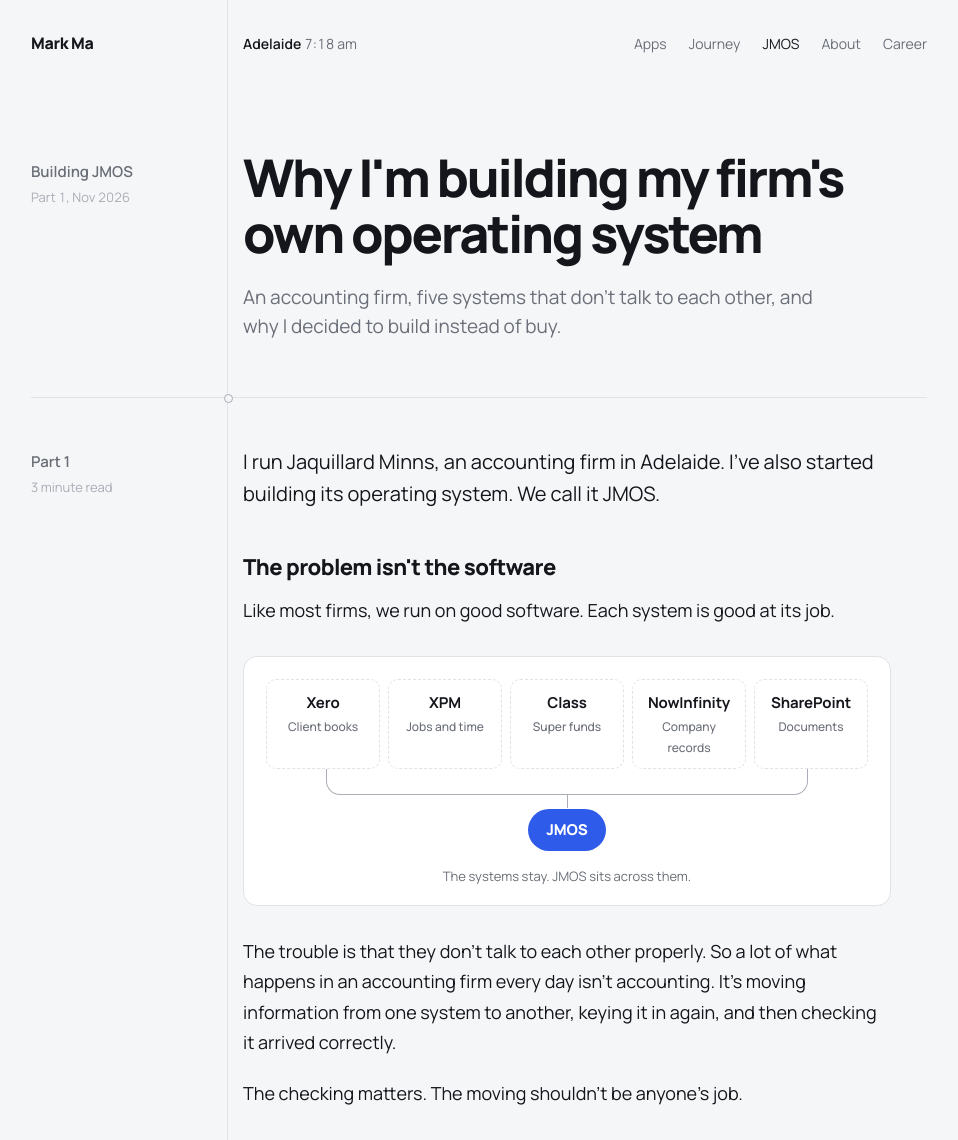
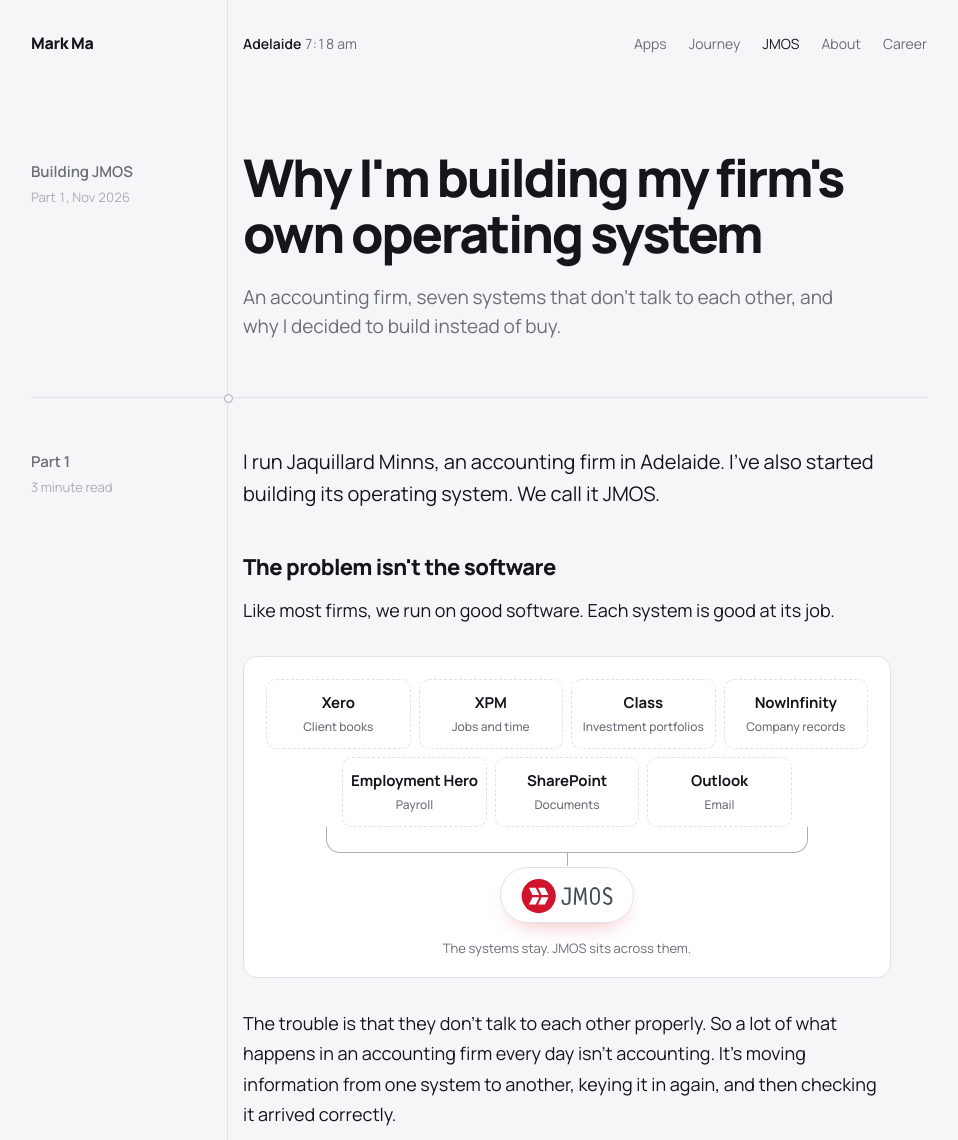
Before and after one commit to markma27/markma27.github.io, a plain HTML site: page jmos/why-build/index.html in a window 1280 px wide. Shown: the top 1140 px of the page, without its empty margins (161-1119 px from the left). Drawn offline with Linux system fonts and the light colour scheme.

Commit message:
JMOS: update systems chart, add JMOS logo
Co-Authored-By: Claude Opus 5.5 <noreply@anthropic.com>
Claude-Session: https://claude.ai/code/session_01Qd1jR6xC39VzvBbwMAvBTb

```diff
--- a/assets/writing.css
+++ b/assets/writing.css
@@ -120,3 +120,18 @@ footer.dark { margin: 72px calc(50% - 50vw) 0; padding: 0 calc(50vw - 50%); colo
   .parts li { grid-template-columns: 40px 1fr; }
   .parts .d { grid-column: 2; }
 }
+
+/* JMOS logo */
+.on-dark { display: none; }
+@media (prefers-color-scheme: dark) { .on-light { display: none; } .on-dark { display: inline-block; } }
+.series-logo { margin-bottom: 22px; }
+.series-logo img { height: 54px; width: auto; }
+.stack ul { display: flex; flex-wrap: wrap; justify-content: center; }
+.stack li { flex: 0 1 calc(25% - 6px); }
+.stack .hub { background: var(--paper); border: 1px solid var(--line); padding: 8px 18px 6px; box-shadow: 0 10px 24px -14px rgba(208,20,45,.45); }
+.stack .hub img { height: 40px; width: auto; display: block; }
+@media (max-width: 620px) { .stack li, .stack li:last-child { flex-basis: calc(50% - 4px); grid-column: auto; } }
+.stack .hub img.on-dark { display: none; }
+@media (prefers-color-scheme: dark) { .stack .hub img.on-light { display: none; } .stack .hub img.on-dark { display: block; } }
+.stack li { padding: 10px 4px; white-space: nowrap; }
+.stack li small { white-space: normal; }
--- a/jmos/why-build/index.html
+++ b/jmos/why-build/index.html
@@ -7,11 +7,11 @@
 <link rel="icon" href="/favicon.ico" sizes="any">
 <link rel="icon" type="image/png" sizes="32x32" href="/favicon-32.png">
 <link rel="apple-touch-icon" href="/apple-touch-icon.png">
-<meta name="description" content="Part 1 of Building JMOS. An accounting firm, five systems that don't talk to each other, and why I decided to build instead of buy.">
+<meta name="description" content="Part 1 of Building JMOS. An accounting firm, seven systems that don't talk to each other, and why I decided to build instead of buy.">
 <meta property="og:type" content="article">
 <meta property="og:url" content="https://markma.au/jmos/why-build/">
 <meta property="og:title" content="Why I'm building my firm's own operating system">
-<meta property="og:description" content="Part 1 of Building JMOS. Five systems that don't talk to each other, and why I decided to build instead of buy.">
+<meta property="og:description" content="Part 1 of Building JMOS. Seven systems that don't talk to each other, and why I decided to build instead of buy.">
 <meta property="og:image" content="https://markma.au/og.jpg">
 <meta property="og:image:width" content="1200">
 <meta property="og:image:height" content="630">
@@ -43,7 +43,7 @@
         <p class="lbl"><a href="/jmos/" style="text-decoration:none;color:inherit">Building JMOS</a><small>Part 1, Nov 2026</small></p>
         <div>
           <h1>Why I'm building my firm's own operating system</h1>
-          <p class="stand">An accounting firm, five systems that don't talk to each other, and why I decided to build instead of buy.</p>
+          <p class="stand">An accounting firm, seven systems that don't talk to each other, and why I decided to build instead of buy.</p>
         </div>
       </div>
 
@@ -59,12 +59,14 @@
             <ul>
               <li>Xero<small>Client books</small></li>
               <li>XPM<small>Jobs and time</small></li>
-              <li>Class<small>Super funds</small></li>
+              <li>Class<small>Investment portfolios</small></li>
               <li>NowInfinity<small>Company records</small></li>
+              <li>Employment Hero<small>Payroll</small></li>
               <li>SharePoint<small>Documents</small></li>
+              <li>Outlook<small>Email</small></li>
             </ul>
             <div class="join" aria-hidden="true"></div>
-            <div class="hub">JMOS</div>
+            <div class="hub"><img class="on-light" src="/logos/jmos.svg" alt="JMOS" width="110" height="46"><img class="on-dark" src="/logos/jmos-dark.svg" alt="JMOS" width="110" height="46"></div>
             <figcaption>The systems stay. JMOS sits across them.</figcaption>
           </figure>
 
```
Also changed, not shown: index.html (+3 -1 lines), jmos/index.html (+2 -1 lines), logos/jmos-dark.svg (added), logos/jmos-mark.svg (added), logos/jmos.svg (added).
